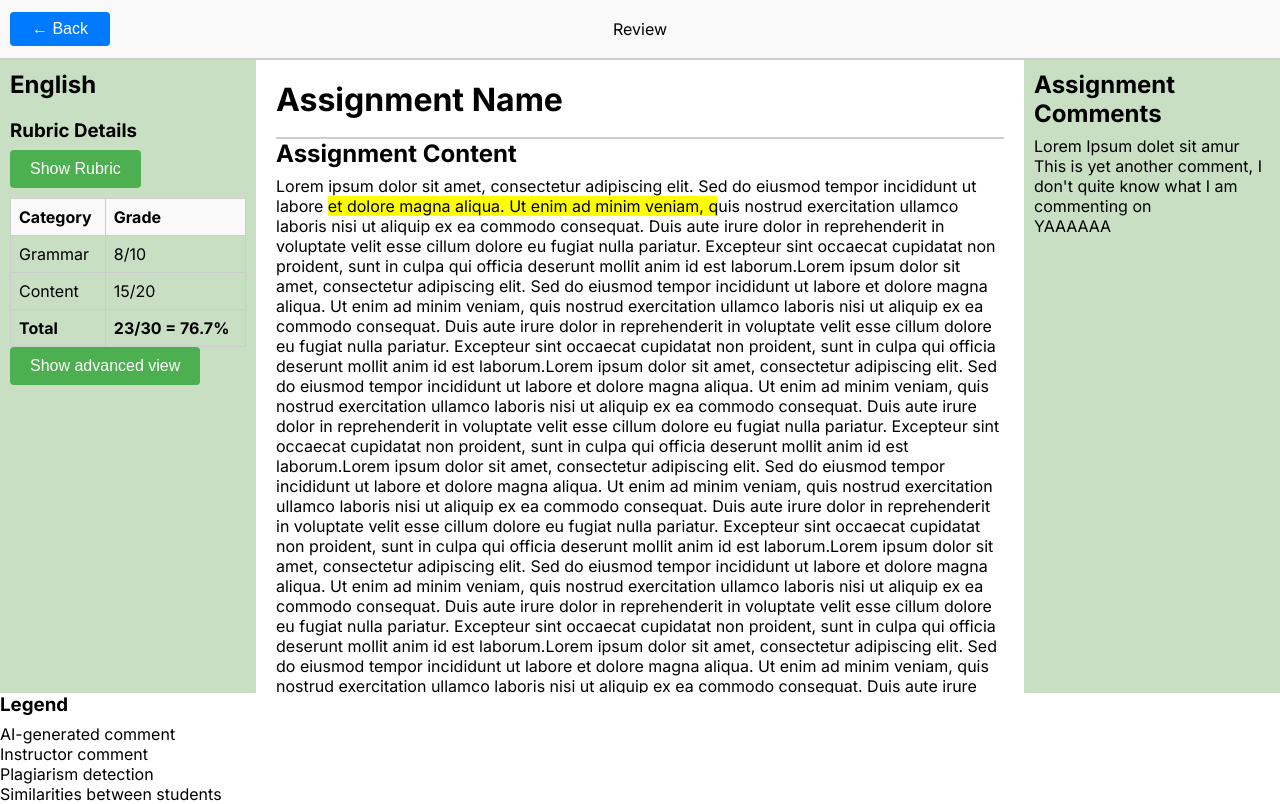
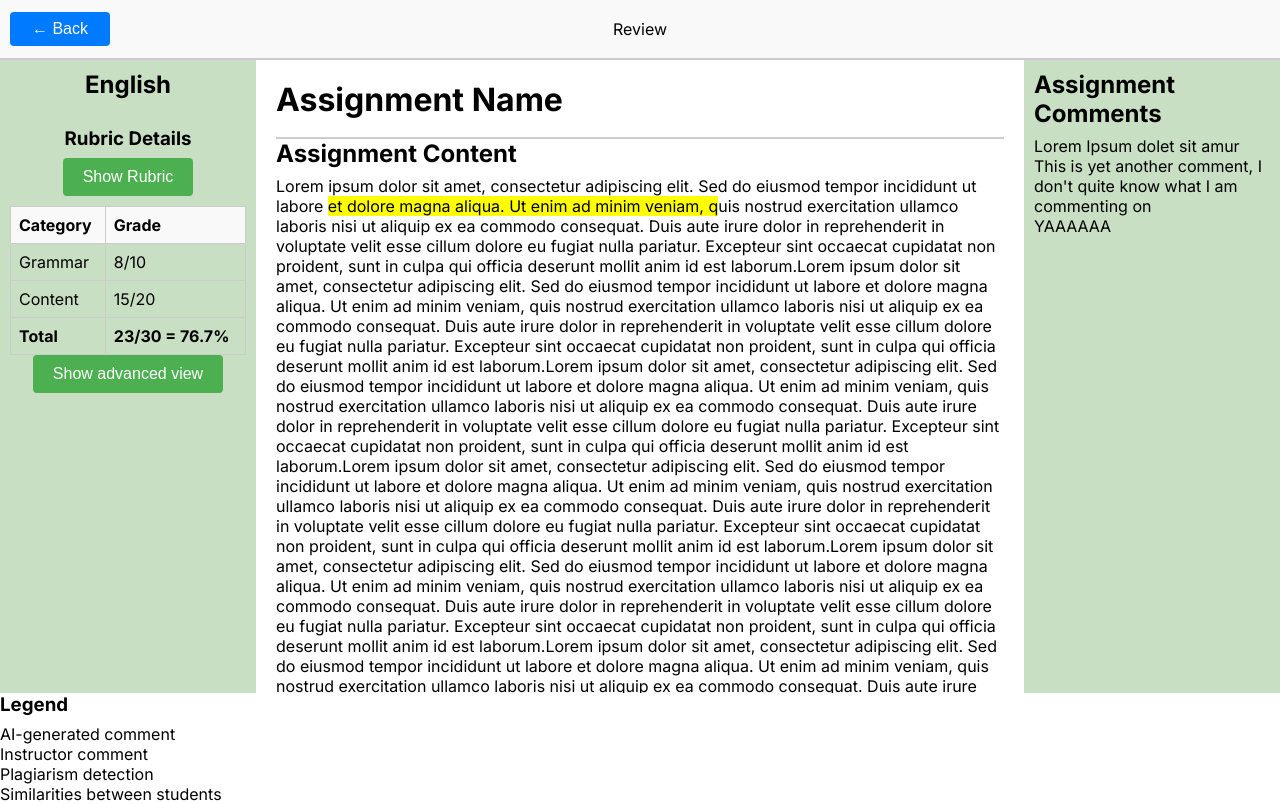
Before and after one commit to Flying-Kimbo/c302p3, a Next.js app: page /student/assignments/review in a window 1280 px wide. Built offline with nearby package versions, Linux system fonts and the light colour scheme.

Commit message:
Fixed button alignment (?)

```diff
--- a/package.json
+++ b/package.json
@@ -12,7 +12,8 @@
     "js-yaml": "^4.1.0",
     "next": "14.1.3",
     "react": "^18",
-    "react-dom": "^18"
+    "react-dom": "^18",
+    "react-tooltip": "^5.26.3"
   },
   "devDependencies": {
     "@types/node": "^20",
--- a/src/app/student/assignments/review/page.module.css
+++ b/src/app/student/assignments/review/page.module.css
@@ -15,15 +15,20 @@
 
 /* Assuming --card-callout is defined */
 .left-column {
+  display: flex;
+  flex-flow: column;
+  align-items: center;
   flex: 1;
   max-width: 20%;
   overflow-y: auto;
   background-color: var(--card-callout);
   padding: 10px;
-  align-items: center;
 }
 
 .left-column-content {
+  display: flex;
+  flex-flow: column;
+  align-items: center;
   margin-bottom: 20px; /* Add margin bottom to create space between button and table */
 }
 
```
Also changed, not shown: 1 other file (tests, documents, lock files or other folders).
